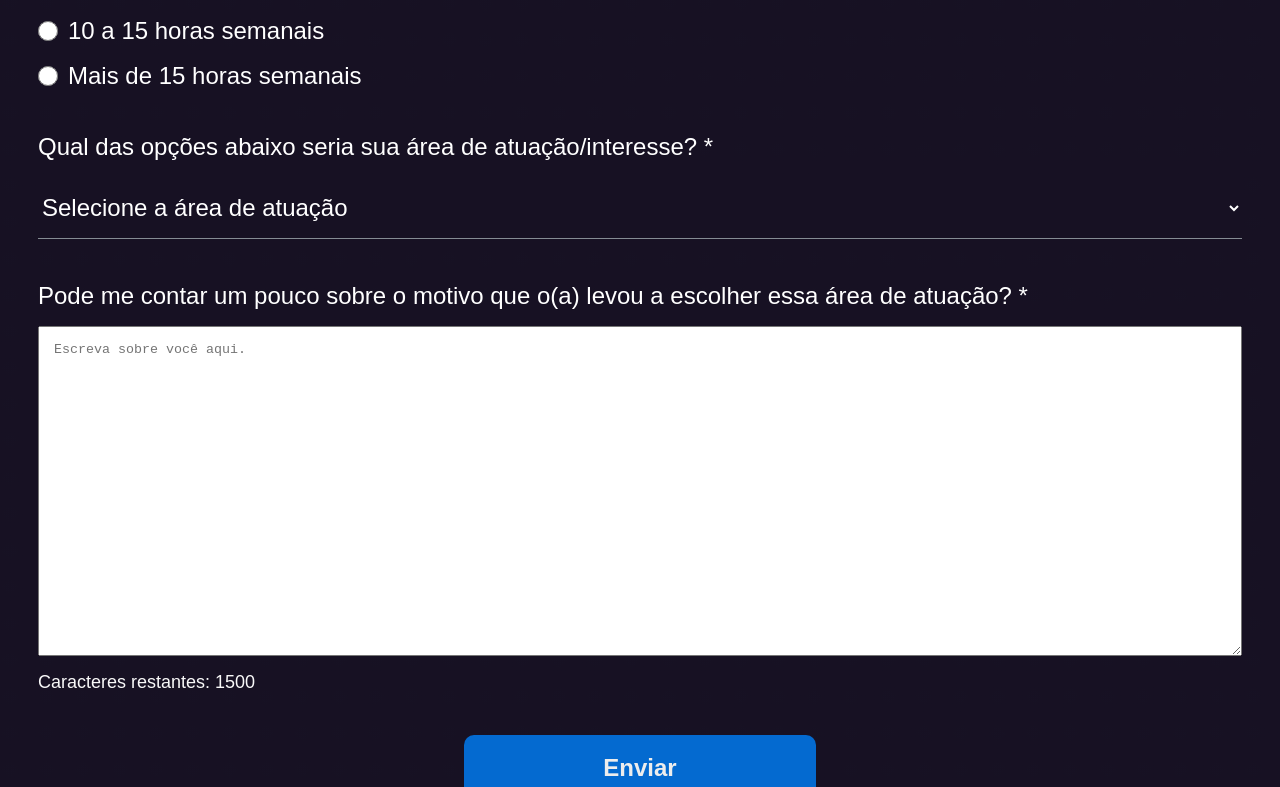
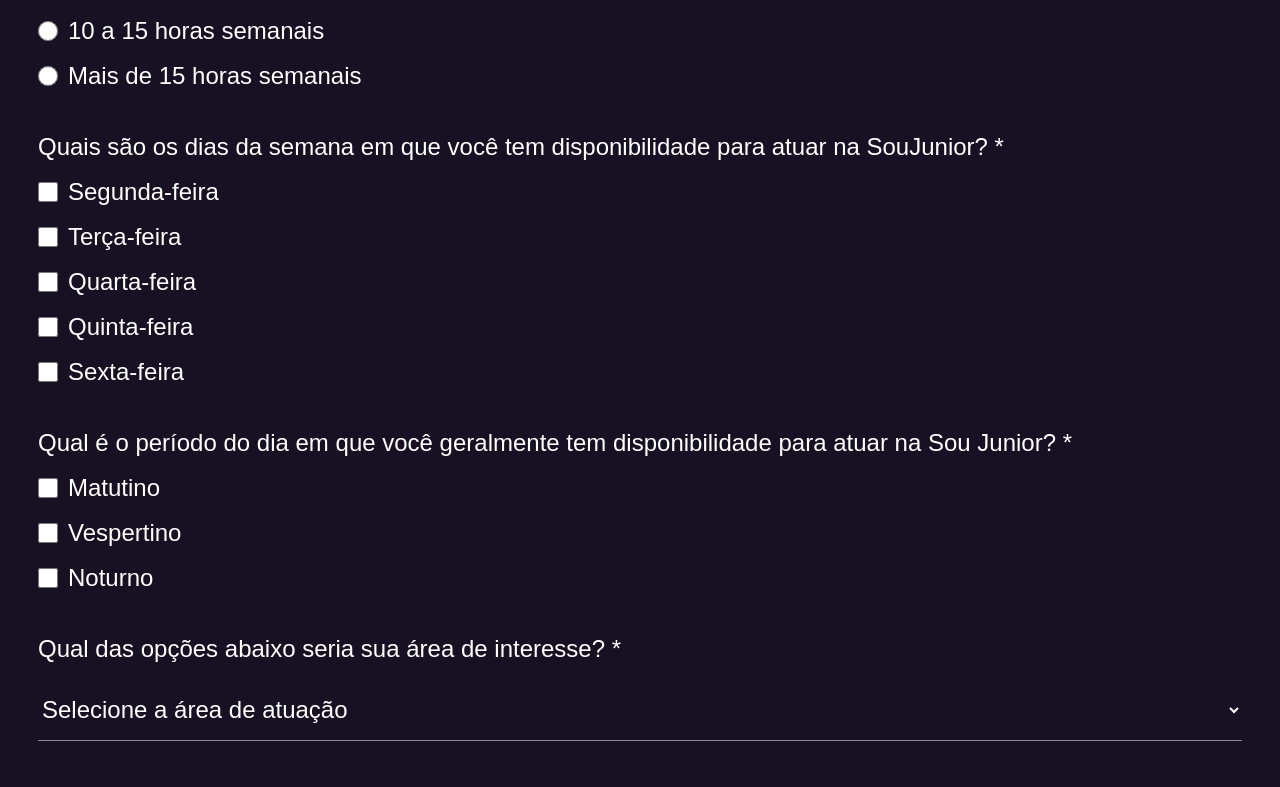
Before and after one commit to SouJunior/site-webapp, a Next.js app: page /seja-junior in a window 1280 px wide. Shown: the part 2040-2827 px from the top of the page. Built offline with nearby package versions, Linux system fonts and the light colour scheme; a web font is replaced by a local one.

Commit message:
add: campos para dias da semana e periodo

```diff
--- a/components/Junior/Junior.module.css
+++ b/components/Junior/Junior.module.css
@@ -44,7 +44,7 @@
   font-family: inherit;
 }
 
-.radioLabel {
+.optionsLabel {
   display: flex;
   gap: 10px;
   align-items: center;
@@ -57,7 +57,7 @@
   cursor: pointer;
 }
 
-.customRadio {
+.customOptions {
   display: flex;
   align-items: center;
   justify-content: center;
@@ -65,7 +65,7 @@
   height: 20px;
 }
 
-.radiosContainer {
+.optionsContainer {
   display: flex;
   gap: 10px;
 }
@@ -98,7 +98,7 @@
     padding: 0 3.2rem;
   }
 
-  .radios {
+  .options {
     gap: 2.4rem;
   }
   .button {
--- a/components/Junior/index.jsx
+++ b/components/Junior/index.jsx
@@ -29,7 +29,6 @@ export const Junior = () => {
     "DevOps",
     "Front-end",
     "Marketing",
-    "Mobile",
     "Quality Assurance (QA)",
     "Scrum Master",
     "Tech Recruiter",
@@ -124,6 +123,8 @@ export const Junior = () => {
                 areas: "",
                 disponibilidade: "",
                 mensagem: "",
+                diasDaSemana: "",
+                periodo: "",
               }}
               validationSchema={validationSchema}
               onSubmit={onSubmit}
@@ -204,11 +205,11 @@ export const Junior = () => {
                       *
                     </label>
                     <label
-                      className={styles.radioLabel}
+                      className={styles.optionsLabel}
                       htmlFor="Até 5 horas semanais"
                     >
                       <Field
-                        className={styles.customRadio}
+                        className={styles.customOptions}
                         type="radio"
                         name="disponibilidade"
                         value="Até 5 horas semanais"
@@ -218,11 +219,11 @@ export const Junior = () => {
                       Até 5 horas semanais
                     </label>
                     <label
-                      className={styles.radioLabel}
+                      className={styles.optionsLabel}
                       htmlFor="5 a 10 horas semanais"
                     >
                       <Field
-                        className={styles.customRadio}
+                        className={styles.customOptions}
                         type="radio"
                         name="disponibilidade"
                         value="5 a 10 horas semanais"
@@ -231,11 +232,11 @@ export const Junior = () => {
                       5 a 10 horas semanais
                     </label>
                     <label
-                      className={styles.radioLabel}
+                      className={styles.optionsLabel}
                       htmlFor="10 a 15 horas semanais"
                     >
                       <Field
-                        className={styles.customRadio}
+                        className={styles.customOptions}
                         type="radio"
                         name="disponibilidade"
                         value="10 a 15 horas semanais"
@@ -244,11 +245,11 @@ export const Junior = () => {
                       10 a 15 horas semanais
                     </label>
                     <label
-                      className={styles.radioLabel}
+                      className={styles.optionsLabel}
                       htmlFor="Mais de 15 horas semanais"
                     >
                       <Field
-                        className={styles.customRadio}
+                        className={styles.customOptions}
                         type="radio"
                         name="disponibilidade"
                         value="Mais de 15 horas semanais"
@@ -256,11 +257,151 @@ export const Junior = () => {
                       />
                       Mais de 15 horas semanais
                     </label>
+                    <ErrorMessage
+                      name="disponibilidade"
+                      component="div"
+                      className={styles.errorMessage}
+                    />
+                  </div>
+                  <div
+                    role="diasDaSemanaGroup"
+                    id="diasDaSemanaGroup"
+                    name="diasDaSemanaGroup"
+                    className={styles}
+                  >
+                    <label>
+                      Quais são os dias da semana em que você tem disponibilidade para atuar na SouJunior?
+                      *
+                    </label>
+                    <label
+                      className={styles.optionsLabel}
+                      htmlFor="Segunda-feira"
+                    >
+                      <Field
+                        className={styles.customOptions}
+                        type="checkbox"
+                        name="diasDaSemana"
+                        value="Segunda-feira"
+                        id="Segunda-feira"
+                      />
+                      Segunda-feira
+                    </label>
+                    <label
+                      className={styles.optionsLabel}
+                      htmlFor="Terça-feira"
+                    >
+                      <Field
+                        className={styles.customOptions}
+                        type="checkbox"
+                        name="diasDaSemana"
+                        value="Terça-feira"
+                        id="Terça-feira"
+                      />
+                      Terça-feira
+                    </label>
+                    <label
+                      className={styles.optionsLabel}
+                      htmlFor="diasDaSemana"
+                    >
+                      <Field
+                        className={styles.customOptions}
+                        type="checkbox"
+                        name="diasDaSemana"
+                        value="Quarta-feira"
+                        id="Quarta-feira"
+                      />
+                      Quarta-feira
+                    </label>
+                    <label
+                      className={styles.optionsLabel}
+                      htmlFor="Quinta-feira"
+                    >
+                      <Field
+                        className={styles.customOptions}
+                        type="checkbox"
+                        name="diasDaSemana"
+                        value="Quinta-feira"
+                        id="Quinta-feira"
+                      />
+                      Quinta-feira
+                    </label>
+                    <label
+                      className={styles.optionsLabel}
+                      htmlFor="Sexta-feira"
+                    >
+                      <Field
+                        className={styles.customOptions}
+                        type="checkbox"
+                        name="diasDaSemana"
+                        value="Sexta-feira"
+                        id="Sexta-feira"
+                      />
+                      Sexta-feira
+                    </label>
+                    <ErrorMessage
+                      name="diasDaSemana"
+                      component="div"
+                      className={styles.errorMessage}
+                    />
+                  </div>
+                  <div
+                    role="periodoGroup"
+                    id="periodoGroup"
+                    name="periodoGroup"
+                    className={styles}
+                  >
+                    <label>
+                      Qual é o período do dia em que você geralmente tem disponibilidade para atuar na Sou Junior?
+                      *
+                    </label>
+                    <label
+                      className={styles.optionsLabel}
+                      htmlFor="Matutino"
+                    >
+                      <Field
+                        className={styles.customOptions}
+                        type="checkbox"
+                        name="periodo"
+                        value="Matutino"
+                        id="Matutino"
+                      />
+                      Matutino
+                    </label>
+                    <label
+                      className={styles.optionsLabel}
+                      htmlFor="Vespertino"
+                    >
+                      <Field
+                        className={styles.customOptions}
+                        type="checkbox"
+                        name="periodo"
+                        value="Vespertino"
+                        id="Vespertino"
+                      />
+                      Vespertino
+                    </label>
+                    <label
+                      className={styles.optionsLabel}
+                      htmlFor="Noturno"
+                    >
+                      <Field
+                        className={styles.customOptions}
+                        type="checkbox"
+                        name="periodo"
+                        value="Noturno"
+                        id="Noturno"
+                      />
+                      Noturno
+                    </label>
+                    <ErrorMessage
+                      name="periodo"
+                      component="div"
+                      className={styles.errorMessage}
+                    />
                   </div>
                   <div>
                     <label>
-                      Qual das opções abaixo seria sua área de
-                      atuação/interesse? *
+                      Qual das opções abaixo seria sua área de interesse? *
                     </label>
                     <Field as="select" name="areas" className={styles.select}>
                       <option
@@ -282,11 +423,15 @@ export const Junior = () => {
                           </option>
                         ))}
                     </Field>
+                    <ErrorMessage
+                      name="areas"
+                      component="div"
+                      className={styles.errorMessage}
+                    />
                   </div>
                   <div>
                     <label>
-                      Pode me contar um pouco sobre o motivo que o(a) levou a
-                      escolher essa área de atuação? *
+                      Conte-me um pouco sobre o motivo que o(a) levou a escolher essa área de atuação. *
                     </label>
                     <Field
                       as="textarea"
```
Also changed, not shown: 1 other file (tests, documents, lock files or other folders).
